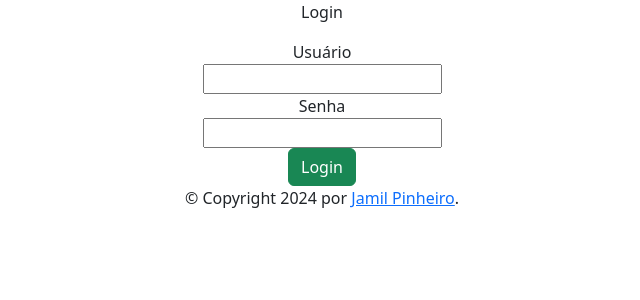
After one commit to rafaeljamil/flask-pwd-saver, a Flask app: page /login in a window 1280 px wide. The commit adds this page. Shown: the top 300 px of the page, without its empty margins (318-958 px from the left). Run offline with Flask 3, Linux system fonts and the light colour scheme.

Commit message:
add login pg. Overall app tweak

```diff
--- a/app.py
+++ b/app.py
@@ -1,7 +1,21 @@
-from flask import Flask, render_template
+from flask import Flask, render_template, g, request, redirect, url_for
 
 app = Flask(__name__)
 
 @app.route("/")
+@app.route("/home")
 def home():
-    return render_template("home.html")
+    user = request.cookie.get("username")
+    return render_template("home.html", user)
+
+@app.route("/login", methods=["GET","POST"])
+def login():
+    res: list = []
+    if request.method == "GET":
+        return render_template("login.html")
+    if request.method == "POST":
+        res.append(request.form["username"])
+        res.append(request.form["password"])
+        request.cookie.set("username", request.form["username"])
+        print(res)
+    return redirect(url_for("home"))
--- a/templates/layout.html
+++ b/templates/layout.html
@@ -5,14 +5,14 @@
     <!--<link rel="stylesheet" href="{{ url_for('static', filename='style.css') }}">-->
     <link href="https://cdn.jsdelivr.net/npm/bootstrap@5.3.3/dist/css/bootstrap.min.css" rel="stylesheet" integrity="sha384-QWTKZyjpPEjISv5WaRU9OFeRpok6YctnYmDr5pNlyT2bRjXh0JMhjY6hW+ALEwIH" crossorigin="anonymous">
     <script defer src="https://cdn.jsdelivr.net/npm/bootstrap@5.3.3/dist/js/bootstrap.bundle.min.js" integrity="sha384-YvpcrYf0tY3lHB60NNkmXc5s9fDVZLESaAA55NDzOxhy9GkcIdslK1eN7N6jIeHz" crossorigin="anonymous"></script>
-    <title>{% block title %}{% endblock %} - Version 0.1</title>
+    <title>{% block title %}{% endblock %} - V 0.1</title>
     {% endblock %}
   </head>
   <body>
     <div class="text-center" id="content">{% block content %}{% endblock %}</div>
     <div class="text-center" id="footer">
       {% block footer %}
-      &copy; Copyright 2025 por <a href="http://domain.invalid/">Jamil Pinheiro</a>.
+      &copy; Copyright 2024 por <a href="http://domain.invalid/">Jamil Pinheiro</a>.
       {% endblock %}
     </div>
   </body>
--- /dev/null
+++ b/templates/login.html
@@ -0,0 +1,26 @@
+{% extends "layout.html" %}
+{% block title %}PWD Saver{% endblock %}
+{% block content %}
+    <p>Login</p>
+    <div class='container'>
+        <div class='row'>
+            <form method='post'>
+                <div class='col align-self-center'>
+                    <label>Usuário</label>
+                </div>
+                <div class='col align-self-center'>
+                    <input type='text' name='username'>
+                </div>
+                <div class='col align-self-center'>
+                    <label>Senha</label>
+                </div>
+                <div class='col align-self-center'>
+                    <input type='password' name='password'>
+                </div>
+                <div class='col align-self-center'>
+                    <input class='btn btn-success' type='submit' value='Login'>
+                </div>
+            </form>
+        </div>
+    </div>
+{% endblock %}
```
Also changed, not shown: database_commands.py (+30 -3 lines), run_app.py (+7 -1 lines).
